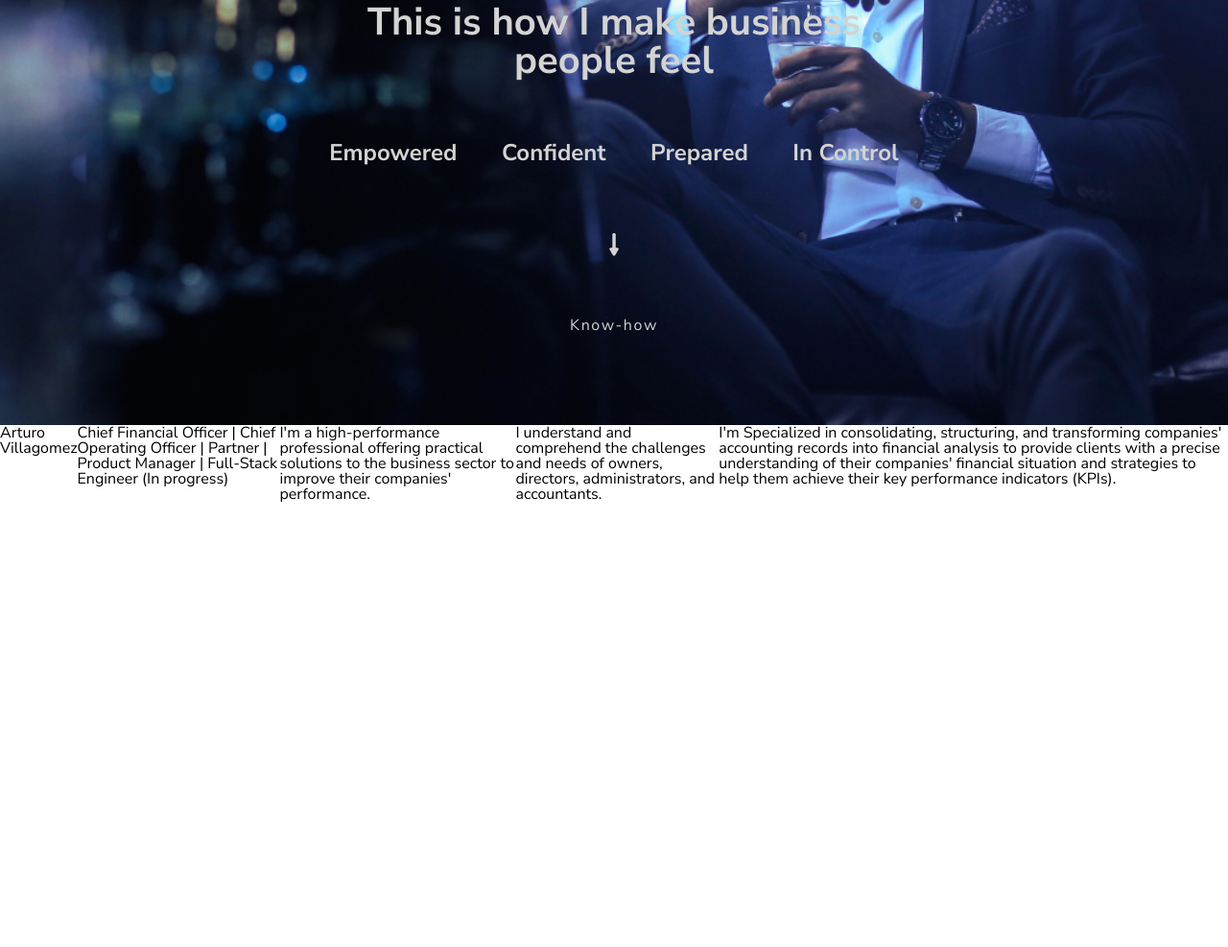
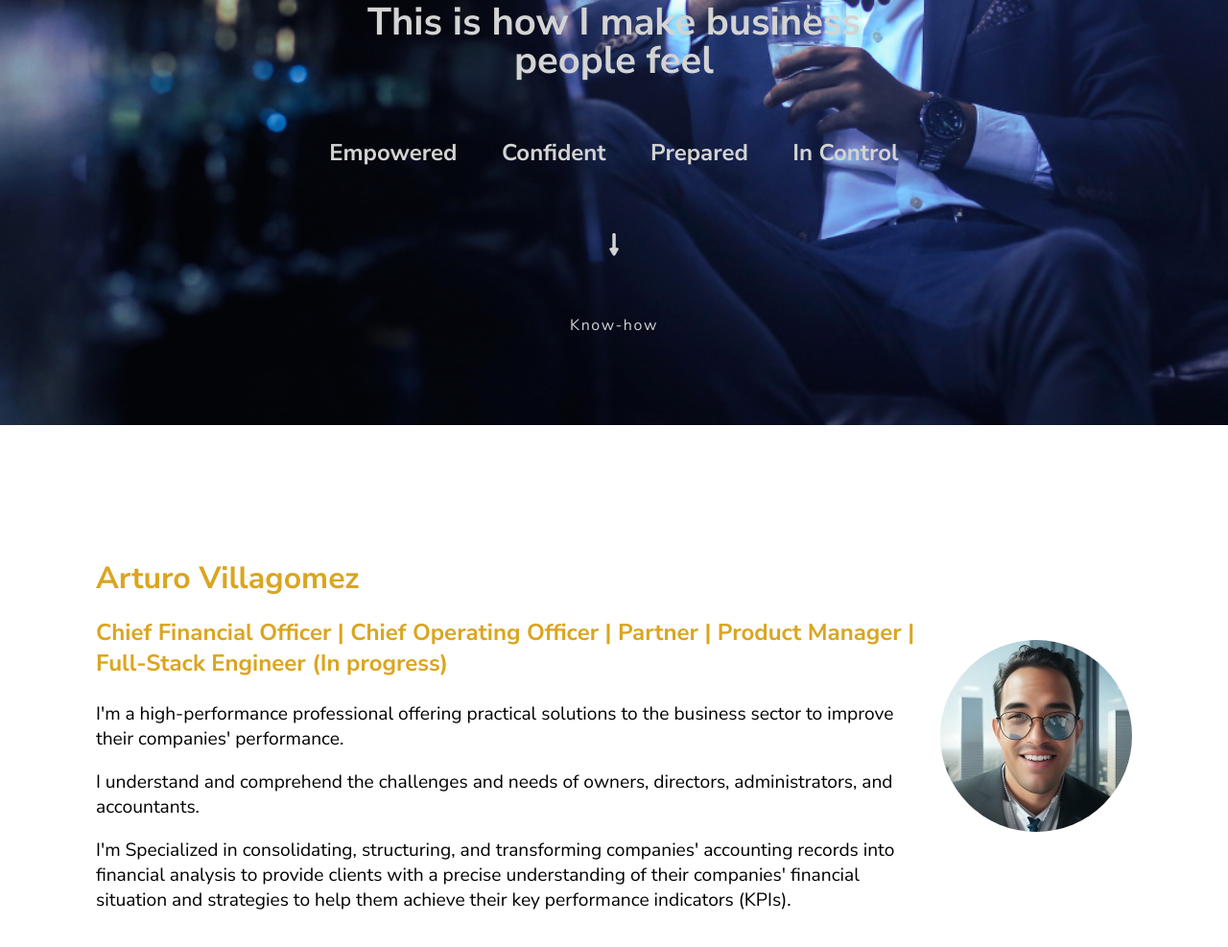
Before and after one commit to FinDataMan/FinDataMan, a plain HTML site: page index.html in a window 1280 px wide. Shown: the part 469-1456 px from the top of the page at 96% size. Drawn offline with Linux system fonts and the light colour scheme.

Commit message:
why me section added

```diff
--- a/index.html
+++ b/index.html
@@ -63,12 +63,19 @@
         </section>
 
         <section id="why-me">
+            <div class="text container">
+                <div id="profile">
                     <h1>Arturo Villagomez</h1>
                     <h2>Chief Financial Officer | Chief Operating Officer | Partner | Product Manager | Full-Stack Engineer (In progress)</h2>
                     <p>I'm a high-performance professional offering practical solutions to the business sector to improve their companies' performance.</p>
                     <p>I understand and comprehend the challenges and needs of owners, directors, administrators, and accountants.</p>
                     <p>I'm Specialized in consolidating, structuring, and transforming companies' accounting records into financial analysis to provide
                     clients with a precise understanding of their companies' financial situation and strategies to help them achieve their key performance indicators (KPIs).</p>
+                </div>
+                <div class="image container">
+                    <img id="profile-picture" src="./resources/images/profile.jpeg" alt="A photo of FinDataMan">
+                </div>
+            </div>
         </section>
 
         <section id="experience">
--- a/resources/style.css
+++ b/resources/style.css
@@ -131,9 +131,59 @@ nav a{
     width: 1.5em;
 }
 
+/* Why-me */
+
 #why-me{
     min-height: 57rem;
+    max-width: 70rem;
+    margin: 0 auto;
+    padding: 7.5rem 1.25rem 0 1.25rem;
+    line-height: 1rem;
+}
+
+#why-me .image{
     display: flex;
-    align-items: flex-start;
-    justify-content: center;
+    align-items: center;
 }
+
+#profile{
+    margin-right: 1rem;
+}
+
+#profile h1,
+#profile h2,
+#profile p{
+    display: block;
+    margin-block-start: 1em;
+    margin-block-end: 1em;
+    margin-inline-start: 0px;
+    margin-inline-end: 0px;
+    unicode-bidi: isolate;
+}
+
+#profile h2,
+#profile p{
+    line-height: normal;
+}
+
+#profile h1{
+    font-size: 2rem;
+    font-weight: bold;
+    color: #DAA520;
+}
+
+#profile h2{
+    font-size: 1.5rem;
+    font-weight: bold;
+    color: #DAA520;
+}
+
+#profile p{
+    font-size: 1.2rem;
+}
+
+#profile-picture{
+    min-width: 100%;
+    height: fit-content;
+    border-radius: 100px;
+}
```
Lines whose indentation alone changed are shown as unchanged.
